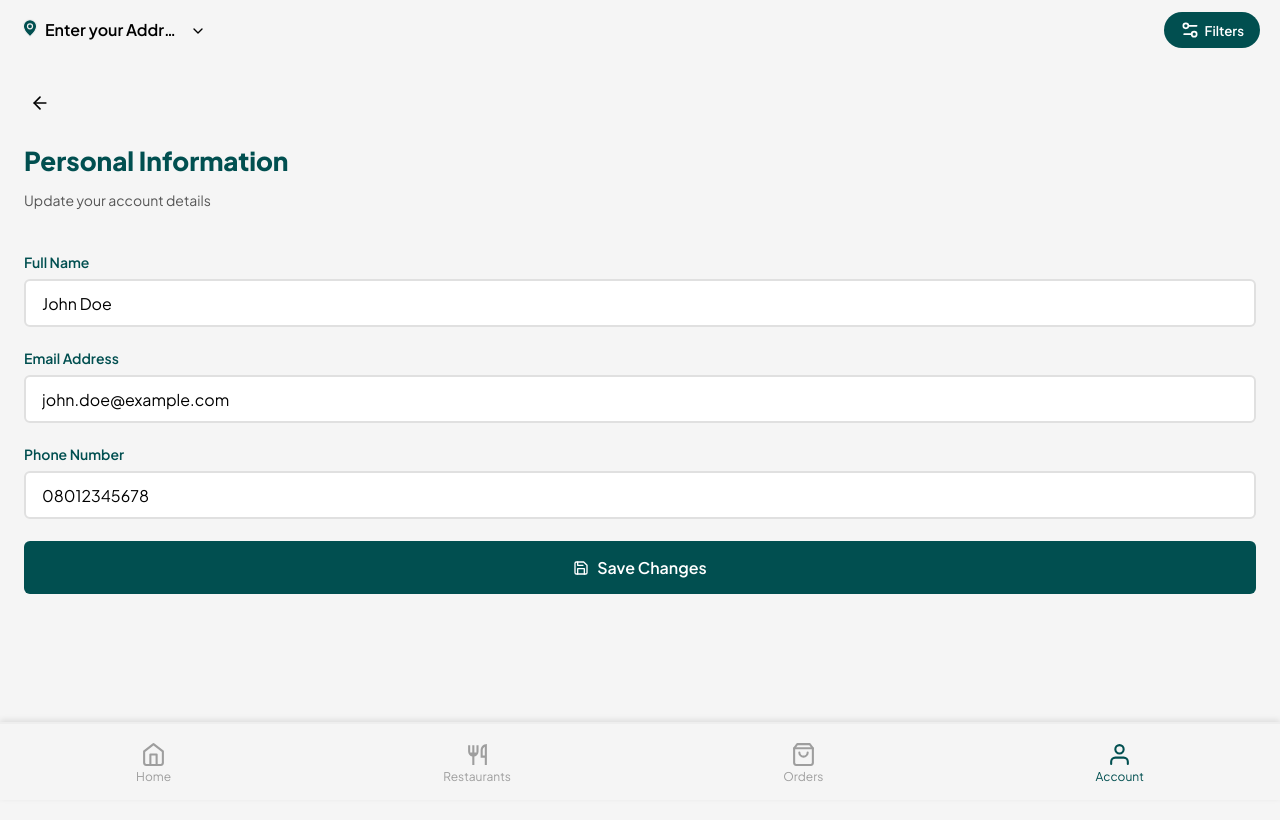
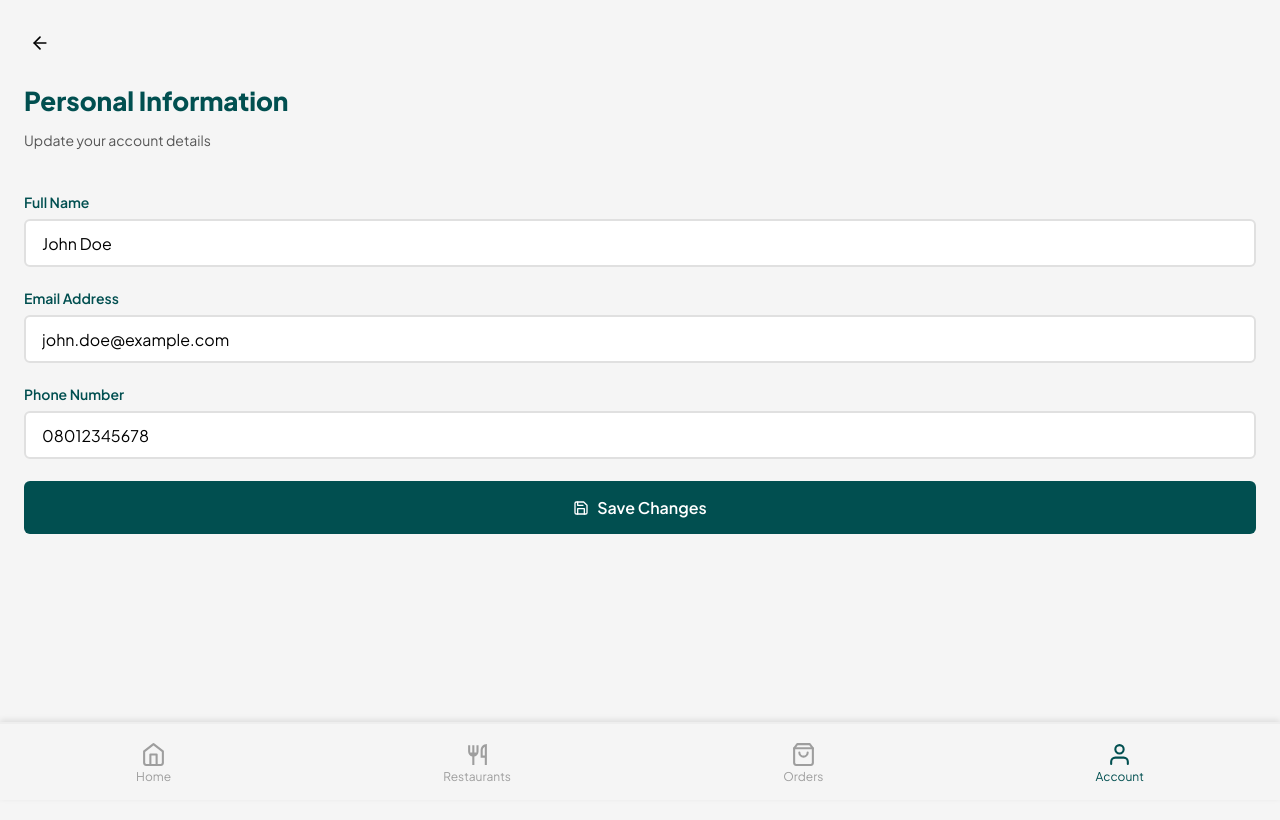
Before and after one commit to ay30bg/droppa, a React (Create React App) app: page /profile/personal-details in a window 1280 px wide. Shown: the top 820 px of the page. Built offline with nearby package versions, Linux system fonts and the light colour scheme.

Commit message:
Update App.js

```diff
--- a/src/App.js
+++ b/src/App.js
@@ -35,7 +35,8 @@ function AppWrapper() {
       "/login",
       "/get-started",
       "/verify",
-      "/checkout"
+      "/checkout",
+      "/profile/personal-details"
     ].includes(path);
 
   // Hide BottomNav on specific pages
```
